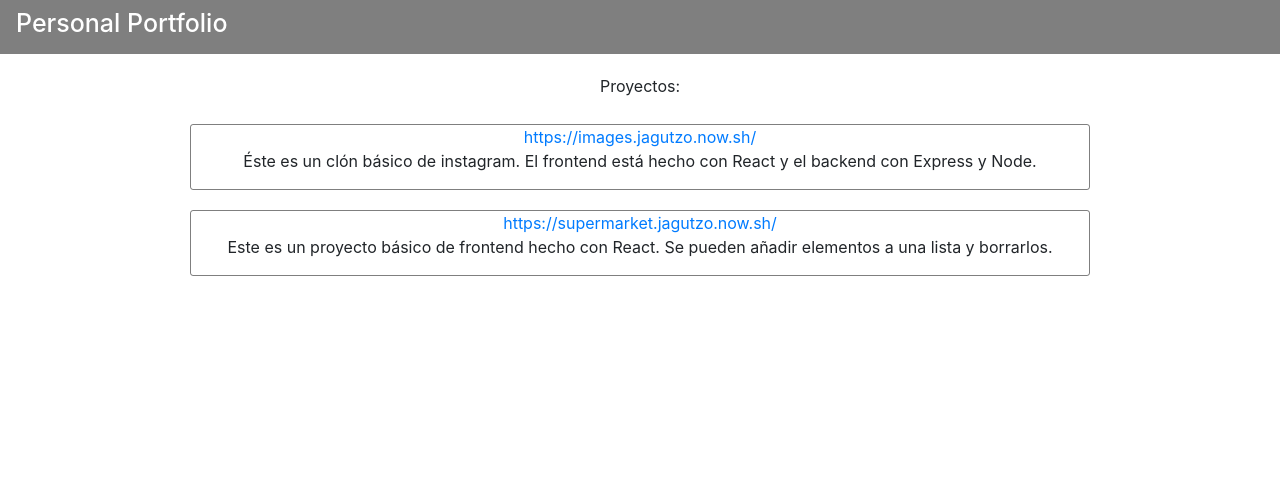
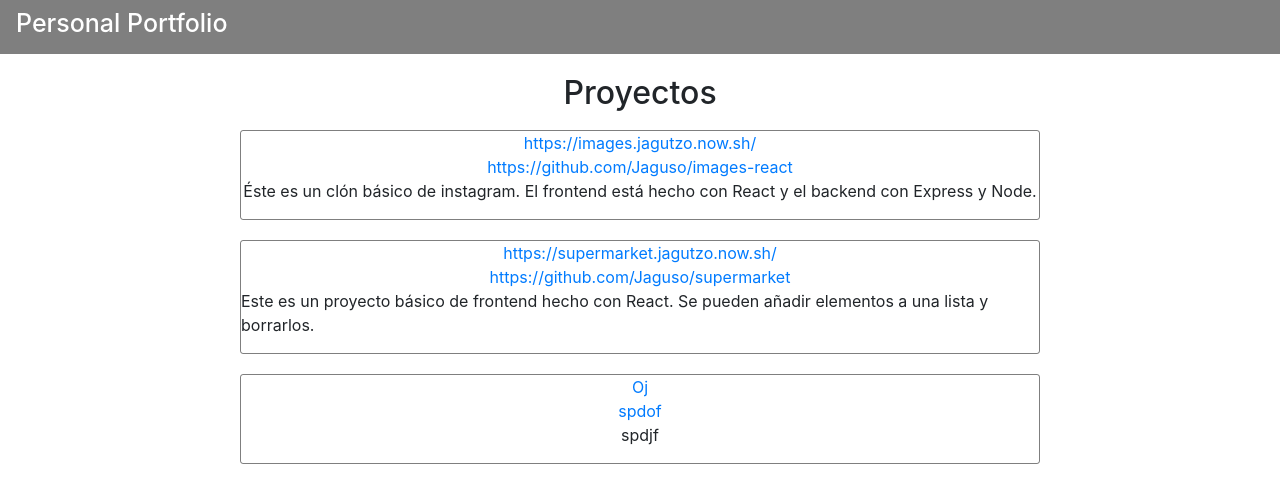
Before and after one commit to Jaguso/portfolio, a React app: page / in a window 1280 px wide. Shown: the top 502 px of the page. Built offline with nearby package versions, Linux system fonts and the light colour scheme.

Commit message:
added repo link

```diff
--- a/src/components/card/Card.css
+++ b/src/components/card/Card.css
@@ -1,7 +1,6 @@
 .card-container {
   margin: 10px;
-  width: 900px;
-  /* background-color: aqua; */
+  width: 800px;
   display: flex;
   flex-direction: column;
   align-items: center;
--- a/src/components/card/Card.js
+++ b/src/components/card/Card.js
@@ -6,7 +6,8 @@ class Card extends Component {
   render() {
     return(
       <div className="card-container">
-        <a href={this.props.link} target="blank">{this.props.link}</a>
+        <a href={this.props.link} target="_blank">{this.props.link}</a>
+        <a href={this.props.repo} target="_blank">{this.props.repo}</a>
         <p>{this.props.desc}</p>
       </div>
     );
--- a/src/components/home/Home.js
+++ b/src/components/home/Home.js
@@ -13,13 +13,14 @@ class Home extends Component {
   render() {
     return (
       <div className="main-container">
-        <p>Proyectos:</p>
+        <h2>Proyectos</h2>
 
           {this.state.projects.map((item, i) => (
             <div key={i}>
               <Card
                 link={item.link}
                 desc={item.description}
+                repo={item.repo}
               />
             </div>
           ))}
--- a/src/data.js
+++ b/src/data.js
@@ -2,12 +2,17 @@ const projects = [
   {
     link: "https://images.jagutzo.now.sh/",
     description: "Éste es un clón básico de instagram. El frontend está hecho con React y el backend con Express y Node.",
-    repo: ""
+    repo: "https://github.com/Jaguso/images-react"
   },
   {
     link: "https://supermarket.jagutzo.now.sh/",
     description: "Este es un proyecto básico de frontend hecho con React. Se pueden añadir elementos a una lista y borrarlos.",
-    repo: ""
+    repo: "https://github.com/Jaguso/supermarket"
+  },
+  {
+    link: "Oj",
+    description: "spdjf",
+    repo: "spdof"
   }
 ];
 
```
